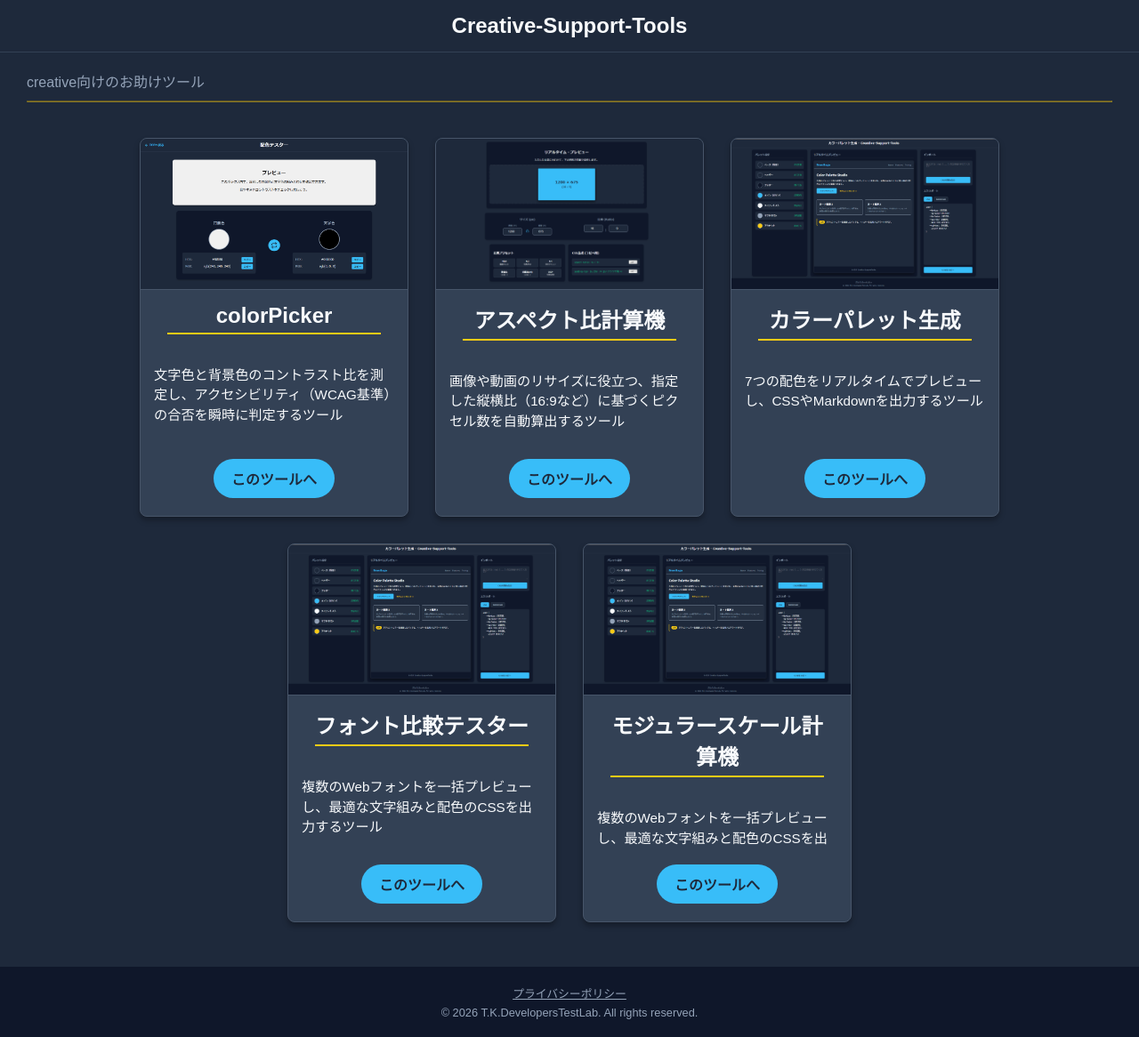
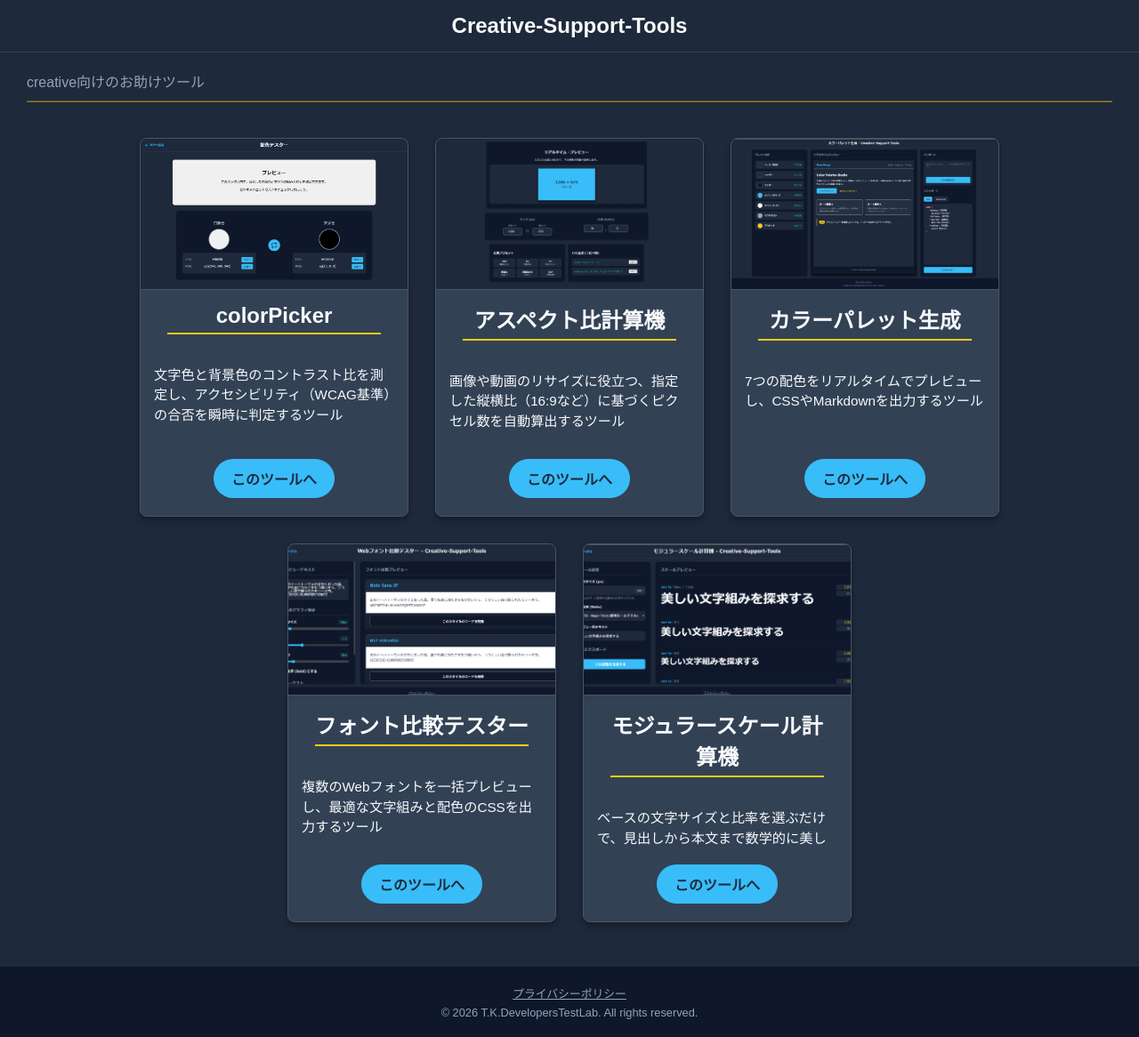
Before and after one commit to Tukigase/creative-support-tools, a Jekyll site: the page built from index.html, in a window 1280 px wide. Shown: the whole page at 89% size. Built offline with Jekyll 4.4.1, drawn with Linux system fonts in a browser that asks for light colours.

```diff
--- a/index.html
+++ b/index.html
@@ -34,7 +34,7 @@
             <a href="colorPalette.html" class="btn-primary">このツールへ</a>
         </div>
         <div class="tool-card">
-            <img src="assets/img/colorPalette.png" alt="Webフォント比較テスター">
+            <img src="assets/img/font-tester.png" alt="Webフォント比較テスター">
             <h2>フォント比較テスター</h2>
             <p>
                 複数のWebフォントを一括プレビューし、最適な文字組みと配色のCSSを出力するツール
@@ -42,12 +42,12 @@
             <a href="fontTester.html" class="btn-primary">このツールへ</a>
         </div>
         <div class="tool-card">
-            <img src="assets/img/colorPalette.png" alt="モジュラースケール計算機">
+            <img src="assets/img/modular-scale.png" alt="モジュラースケール計算機">
             <h2>モジュラースケール計算機</h2>
             <p>
-                複数のWebフォントを一括プレビューし、最適な文字組みと配色のCSSを出力するツール
+                ベースの文字サイズと比率を選ぶだけで、見出しから本文まで数学的に美しいフォントサイズを自動算出し、CSSを出力するツール
             </p>
-            <a href="fontTester.html" class="btn-primary">このツールへ</a>
+            <a href="modularScale.html" class="btn-primary">このツールへ</a>
         </div>
         </section>
 </main>
```
Also changed, not shown: assets/img/font-tester.png (added), assets/img/modular-scale.png (added).
